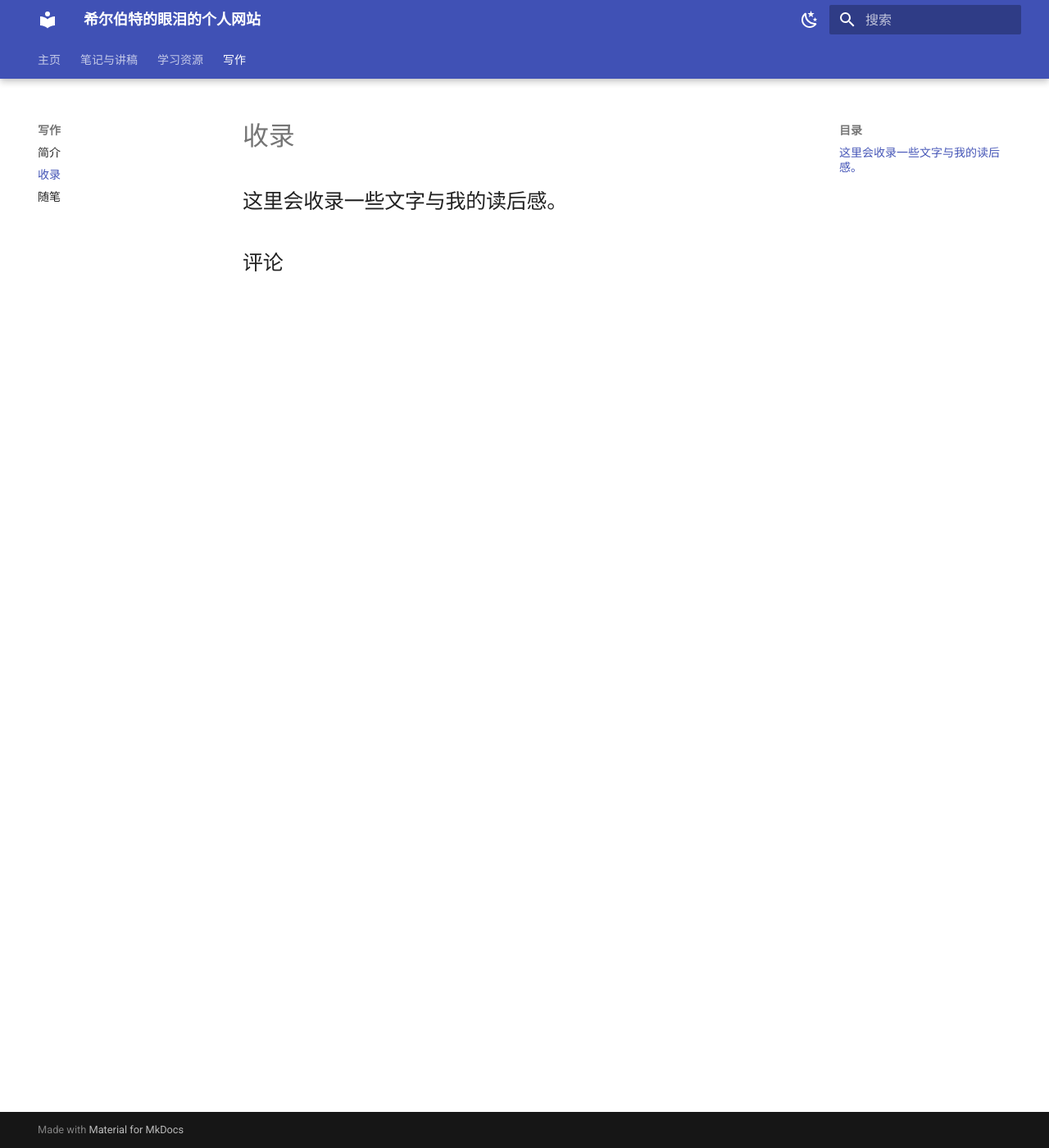
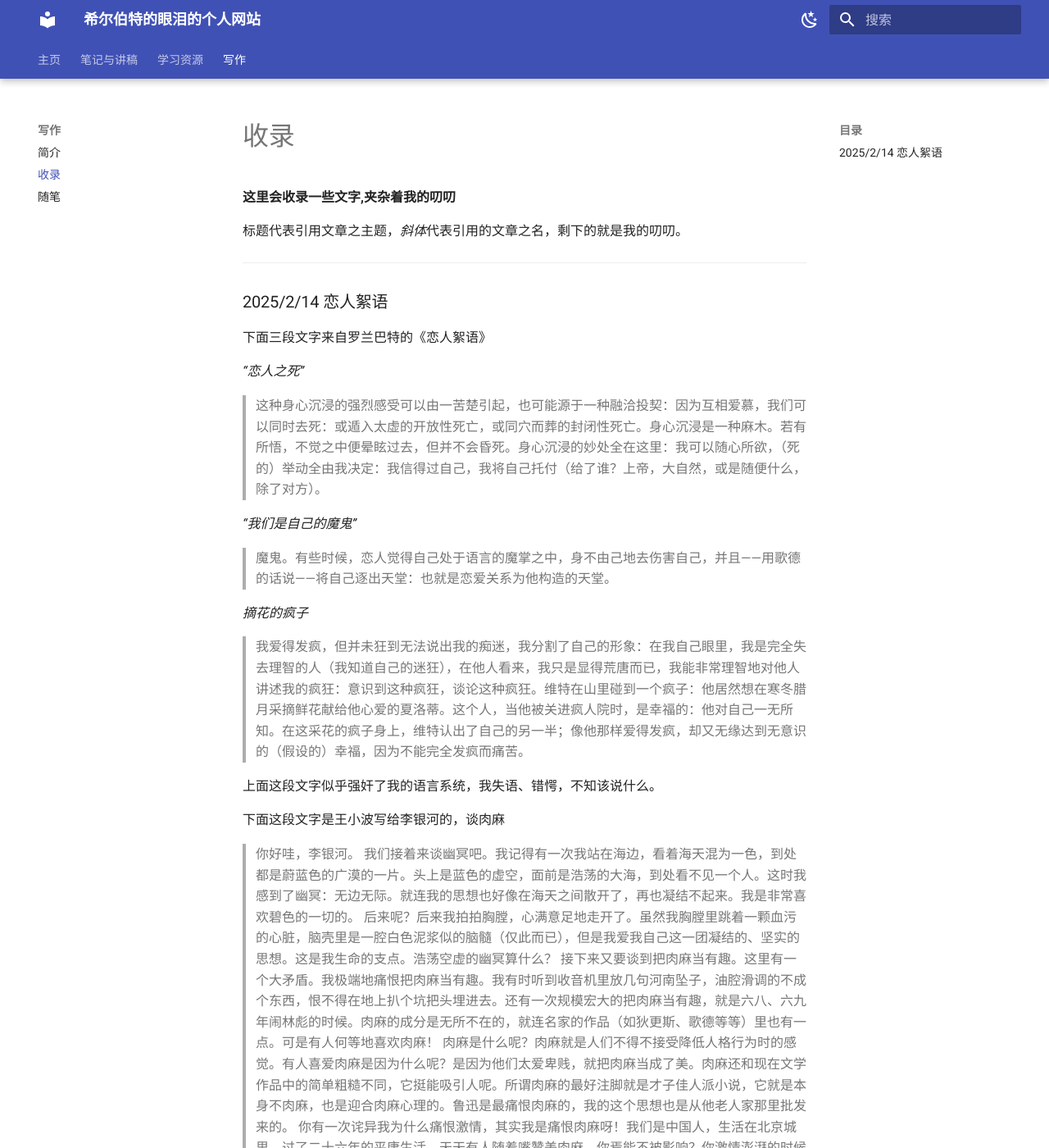
Before and after one commit to Hilbertear/Hilbertmath, an MkDocs documentation site: the page built from docs/write2.md, in a window 1280 px wide and 1400 px high. Shown: the whole window at 82% size. Built offline with MkDocs 1.6.1 and Material for MkDocs 9.7.7, drawn with Linux system fonts in a browser that asks for light colours; comment, search, counter and statistics services are not loaded; some of the changed text lies outside the part shown.

Commit message:
恋人絮语

```diff
--- a/docs/write2.md
+++ b/docs/write2.md
@@ -6,4 +6,39 @@ tags:
 comments: true
 ---
 
-## 这里会收录一些文字与我的读后感。
+**这里会收录一些文字,夹杂着我的叨叨**
+
+标题代表引用文章之主题，*斜体*代表引用的文章之名，剩下的就是我的叨叨。
+
+---
+
+### 2025/2/14 恋人絮语
+
+下面三段文字来自罗兰巴特的《恋人絮语》
+
+_“恋人之死”_
+
+> 这种身心沉浸的强烈感受可以由一苦楚引起，也可能源于一种融洽投契：因为互相爱慕，我们可以同时去死：或遁入太虚的开放性死亡，或同穴而葬的封闭性死亡。身心沉浸是一种麻木。若有所悟，不觉之中便晕眩过去，但并不会昏死。身心沉浸的妙处全在这里：我可以随心所欲，（死的）举动全由我决定：我信得过自己，我将自己托付（给了谁？上帝，大自然，或是随便什么，除了对方）。
+
+_“我们是自己的魔鬼”_
+
+> 魔鬼。有些时候，恋人觉得自己处于语言的魔掌之中，身不由己地去伤害自己，并且——用歌德的话说——将自己逐出天堂：也就是恋爱关系为他构造的天堂。
+
+_摘花的疯子_
+
+> 我爱得发疯，但并未狂到无法说出我的痴迷，我分割了自己的形象：在我自己眼里，我是完全失去理智的人（我知道自己的迷狂），在他人看来，我只是显得荒唐而已，我能非常理智地对他人讲述我的疯狂：意识到这种疯狂，谈论这种疯狂。维特在山里碰到一个疯子：他居然想在寒冬腊月采摘鲜花献给他心爱的夏洛蒂。这个人，当他被关进疯人院时，是幸福的：他对自己一无所知。在这采花的疯子身上，维特认出了自己的另一半；像他那样爱得发疯，却又无缘达到无意识的（假设的）幸福，因为不能完全发疯而痛苦。
+
+上面这段文字似乎强奸了我的语言系统，我失语、错愕，不知该说什么。
+
+下面这段文字是王小波写给李银河的，谈肉麻
+
+> 你好哇，李银河。
+> 我们接着来谈幽冥吧。我记得有一次我站在海边，看着海天混为一色，到处都是蔚蓝色的广漠的一片。头上是蓝色的虚空，面前是浩荡的大海，到处看不见一个人。这时我感到了幽冥：无边无际。就连我的思想也好像在海天之间散开了，再也凝结不起来。我是非常喜欢碧色的一切的。
+> 后来呢？后来我拍拍胸膛，心满意足地走开了。虽然我胸膛里跳着一颗血污的心脏，脑壳里是一腔白色泥浆似的脑髓（仅此而已），但是我爱我自己这一团凝结的、坚实的思想。这是我生命的支点。浩荡空虚的幽冥算什么？
+> 接下来又要谈到把肉麻当有趣。这里有一个大矛盾。我极端地痛恨把肉麻当有趣。我有时听到收音机里放几句河南坠子，油腔滑调的不成个东西，恨不得在地上扒个坑把头埋进去。还有一次规模宏大的把肉麻当有趣，就是六八、六九年闹林彪的时候。肉麻的成分是无所不在的，就连名家的作品（如狄更斯、歌德等等）里也有一点。可是有人何等地喜欢肉麻！
+> 肉麻是什么呢？肉麻就是人们不得不接受降低人格行为时的感觉。有人喜爱肉麻是因为什么呢？是因为他们太爱卑贱，就把肉麻当成了美。肉麻还和现在文学作品中的简单粗糙不同，它挺能吸引人呢。所谓肉麻的最好注脚就是才子佳人派小说，它就是本身不肉麻，也是迎合肉麻心理的。鲁迅是最痛恨肉麻的，我的这个思想也是从他老人家那里批发来的。
+> 你有一次诧异我为什么痛恨激情，其实我是痛恨肉麻呀！我们是中国人，生活在北京城里，过了二十六年的平庸生活。天天有人随着嘴赞美肉麻，你焉能不被影响？你激情澎湃的时候做出的事情，谁敢打保票不是肉麻的？
+> 我有点害怕自己，怕我也是百分之三十的肉麻人物，所以只有头脑清醒时才敢提笔。这样是不成的。这样达不到美的高度，人家说我没有什么革命意识。说得多对呀。
+> 你也知道了幽冥和肉麻全都不合我的心意。还有什么呢？我看我不要废话了。别人知道了要笑话的：王先生给李银河写情书，胡扯又八道，又是幽冥，又是肉麻。这不是一件太可笑的事实吗？就此打住，祝你愉快。
+> 王小波 6 月 2 日
+> 你快该回来了吧！我要疯了。——又及
```
Also changed, not shown: docs/pde.md (+8 -0 lines), docs/write3.md (+1 -1 lines).
